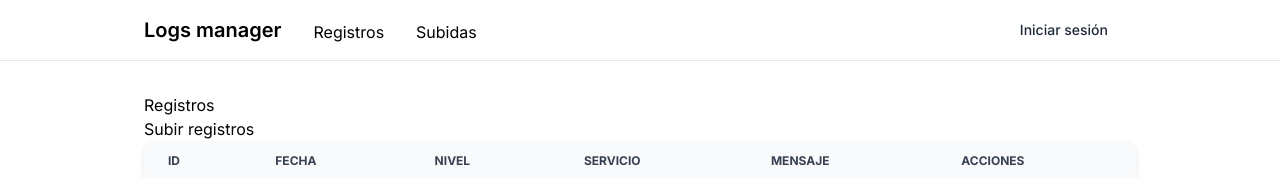
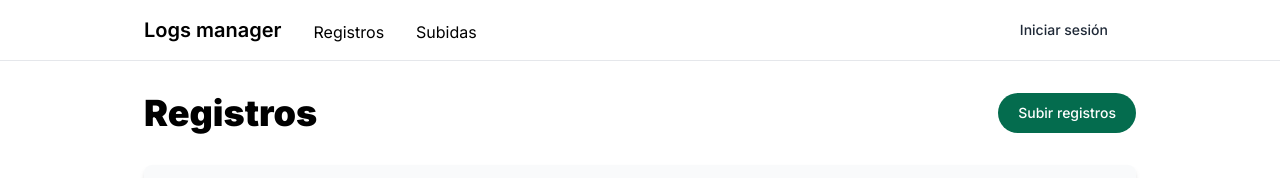
Before and after one commit to microboxlabs/nextjs-logs-manager, a Next.js app in the folder nextjs-logs-manager/: page / in a window 1280 px wide. Shown: the top 178 px of the page. Built offline with nearby package versions, Linux system fonts and the light colour scheme; no server answers; the database is empty.

Commit message:
Add Header to the logs' page

```diff
--- a/nextjs-logs-manager/app/layout.tsx
+++ b/nextjs-logs-manager/app/layout.tsx
@@ -1,4 +1,5 @@
 import type { Metadata } from "next";
+import Script from "next/script";
 import { Inter } from "next/font/google";
 import { ThemeModeScript } from "flowbite-react";
 import "./globals.css";
@@ -27,6 +28,7 @@ export default function RootLayout({
         <main className="container">{children}</main>
         <Footer />
       </body>
+      <Script src="../node_modules/flowbite/dist/flowbite.min.js" />
     </html>
   );
 }
--- a/nextjs-logs-manager/app/page.tsx
+++ b/nextjs-logs-manager/app/page.tsx
@@ -1,7 +1,8 @@
 import Link from "next/link";
+import { PrismaClient } from "@prisma/client";
 
 import LogsTable from "./components/LogsTable";
-import { PrismaClient } from "@prisma/client";
+import Heading from "./components/Heading";
 
 const primsa = new PrismaClient();
 
@@ -11,8 +12,12 @@ export default async function Logs() {
 
   return (
     <>
-      <h1>Registros</h1>
-      <Link href="/upload">Subir registros</Link>
+      <header className="mb-8 flex flex-col gap-4 sm:flex-row sm:justify-between">
+        <Heading>Registros</Heading>
+        <Link href="/upload" className="btn bg-green-700">
+          Subir registros
+        </Link>
+      </header>
       <LogsTable logs={logs} />
     </>
   );
```
